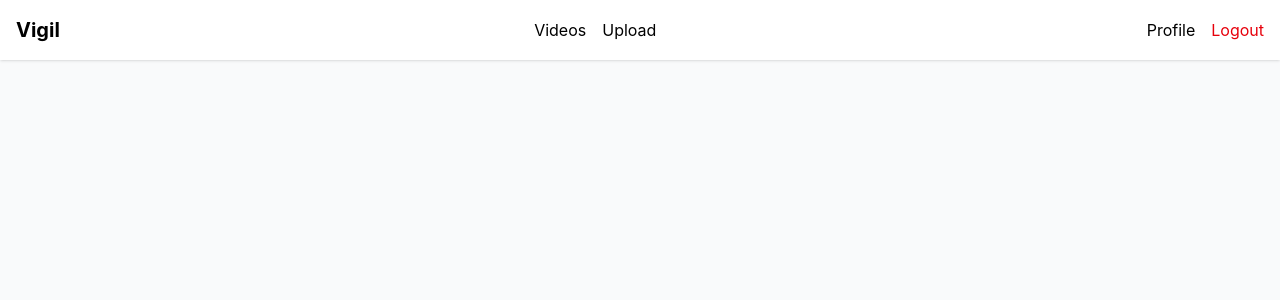
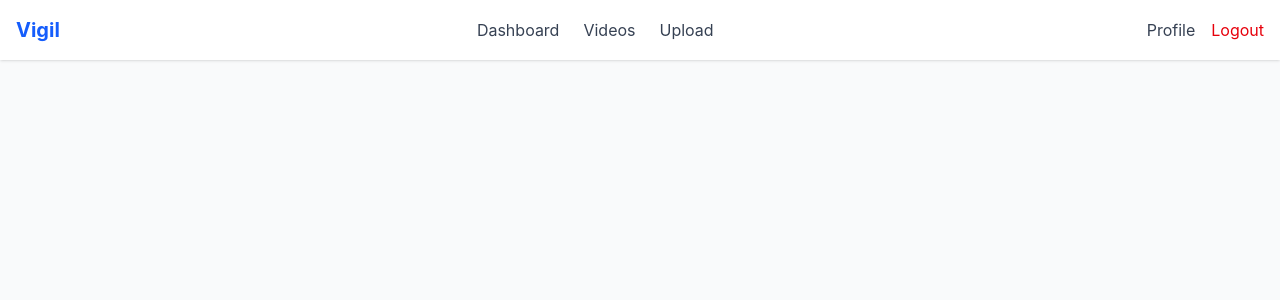
Before and after one commit to vangelissl/Vigil-fe, a React (Vite) app: page / in a window 1280 px wide. Shown: the top 300 px of the page. Built offline with nearby package versions, Linux system fonts and the light colour scheme; sample sign-in values are in the browser's storage.

Commit message:
update navbar component

```diff
--- a/src/features/layout/components/Navbar.tsx
+++ b/src/features/layout/components/Navbar.tsx
@@ -1,32 +1,41 @@
-import { Link } from '@tanstack/react-router';
+import { Link, useNavigate } from '@tanstack/react-router';
 import { useAuthStore } from '../../../shared/stores/auth.store';
 
 export function Navbar() {
   const user = useAuthStore((state) => state.user);
   const logout = useAuthStore((state) => state.logout);
+  const navigate = useNavigate();
+
+  const handleLogout = () => {
+    logout();
+    navigate({ to: '/login' });
+  };
 
   return (
     <nav className="bg-white shadow">
       <div className="max-w-7xl mx-auto px-4 py-4 flex justify-between items-center">
-        <Link to="/dashboard" className="text-xl font-bold">
+        <Link to="/" className="text-xl font-bold text-blue-600">
           Vigil
         </Link>
 
-        <div className="flex gap-4">
-          <Link to="/videos" className="hover:underline">
+        <div className="hidden md:flex gap-6">
+          <Link to="/" className="text-gray-700 hover:text-blue-600">
+            Dashboard
+          </Link>
+          <Link to="/videos" className="text-gray-700 hover:text-blue-600">
             Videos
           </Link>
-          <Link to="/videos/upload" className="hover:underline">
+          <Link to="/videos/upload" className="text-gray-700 hover:text-blue-600">
             Upload
           </Link>
         </div>
 
         <div className="flex gap-4 items-center">
-          <span>{user?.username}</span>
-          <Link to="/profile" className="hover:underline">
+          <span className="text-sm text-gray-600 hidden sm:block">{user?.username}</span>
+          <Link to="/profile" className="text-gray-700 hover:text-blue-600">
             Profile
           </Link>
-          <button onClick={logout} className="text-red-600">
+          <button onClick={handleLogout} className="text-red-600 hover:text-red-700">
             Logout
           </button>
         </div>
```
